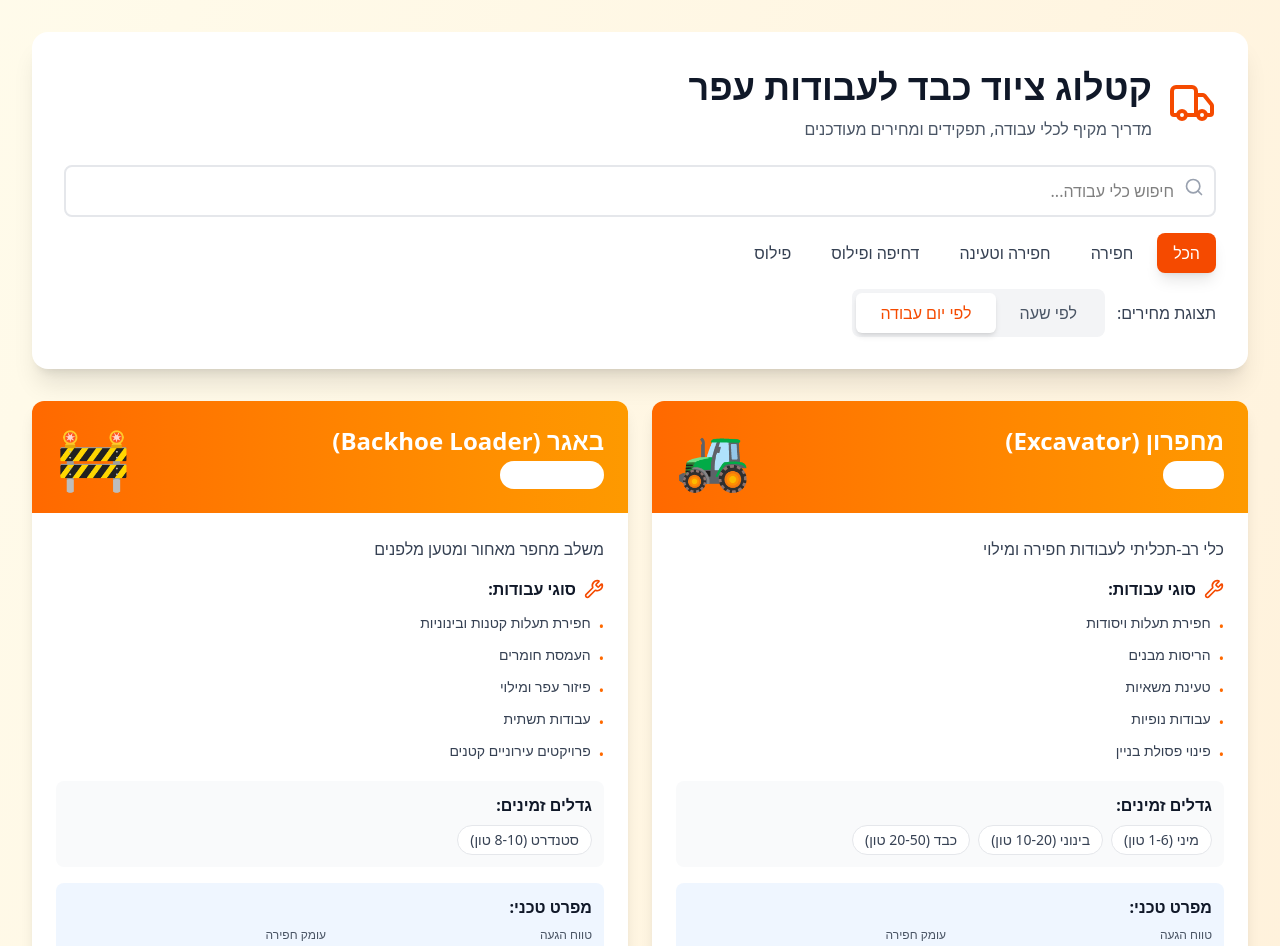
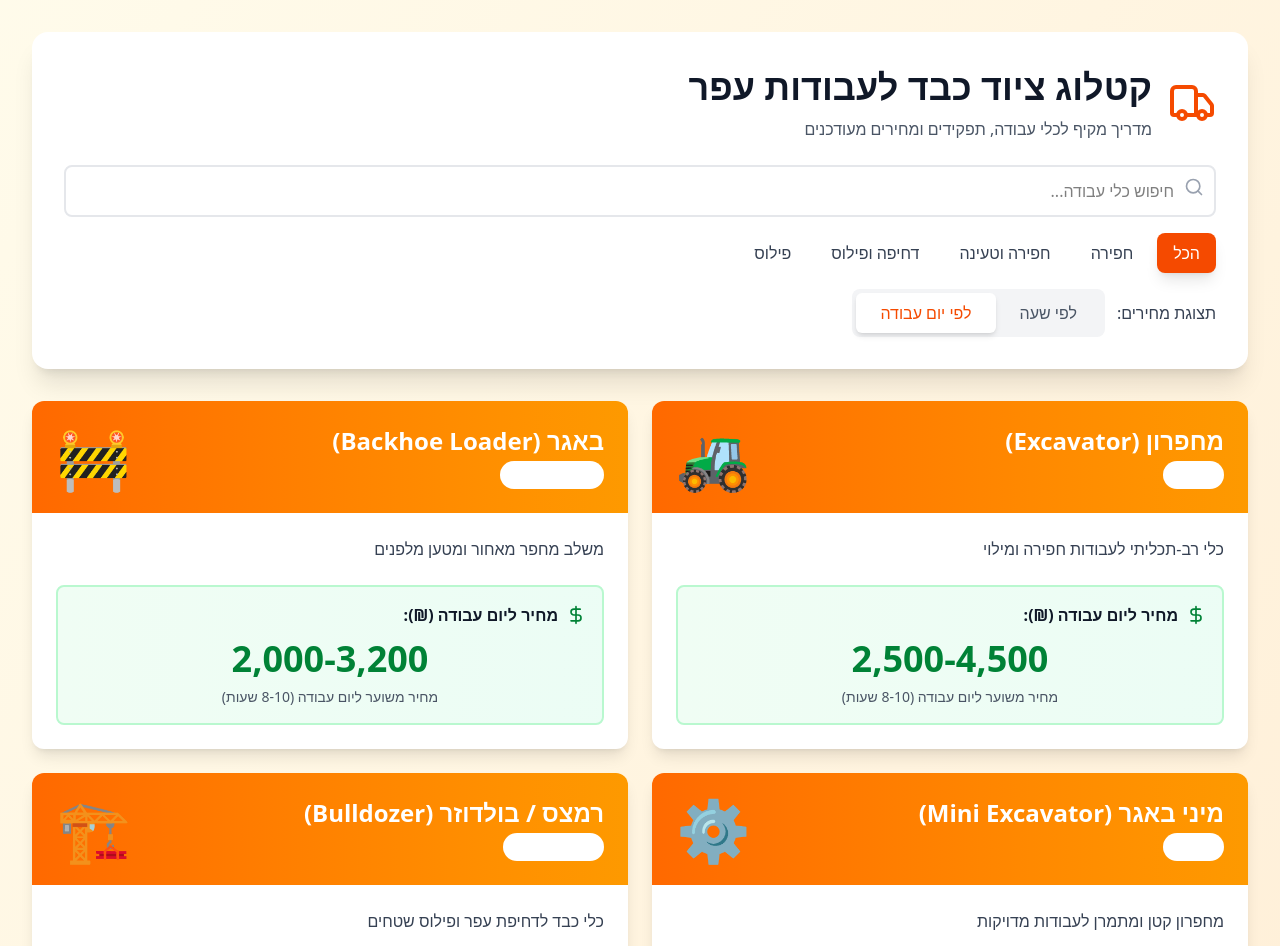
Before and after one commit to ramitaha13/nedal_track, a React (Vite) app: page / in a window 1280 px wide. Shown: the top 946 px of the page. Built offline with nearby package versions, Linux system fonts and the light colour scheme.

Commit message:
first commit

```diff
--- a/index.html
+++ b/index.html
@@ -4,7 +4,7 @@
     <meta charset="UTF-8" />
     <link rel="icon" type="image/svg+xml" href="/vite.svg" />
     <meta name="viewport" content="width=device-width, initial-scale=1.0" />
-    <title>Vite + React</title>
+    <title>קטלוג ציוד</title>
   </head>
   <body>
     <div id="root"></div>
--- a/src/components/home.jsx
+++ b/src/components/home.jsx
@@ -1,5 +1,5 @@
 import React, { useState } from "react";
-import { Truck, Search, DollarSign, Wrench } from "lucide-react";
+import { Truck, Search, DollarSign } from "lucide-react";
 
 const HeavyEquipmentCatalog = () => {
   const [searchTerm, setSearchTerm] = useState("");
@@ -258,84 +258,9 @@ const HeavyEquipmentCatalog = () => {
 
               {/* Content */}
               <div className="p-4 sm:p-6">
-                <p className="text-sm sm:text-base text-gray-700 mb-3 sm:mb-4 font-medium">
+                <p className="text-sm sm:text-base text-gray-700 mb-4 sm:mb-6 font-medium">
                   {item.description}
                 </p>
-
-                {/* Work Types */}
-                <div className="mb-3 sm:mb-4">
-                  <div className="flex items-center gap-2 mb-2 sm:mb-3">
-                    <Wrench className="w-4 h-4 sm:w-5 sm:h-5 text-orange-600" />
-                    <h3 className="text-sm sm:text-base font-bold text-gray-900">
-                      סוגי עבודות:
-                    </h3>
-                  </div>
-                  <ul className="space-y-1.5 sm:space-y-2">
-                    {item.works.map((work, idx) => (
-                      <li
-                        key={idx}
-                        className="flex items-start gap-2 text-xs sm:text-sm text-gray-700"
-                      >
-                        <span className="text-orange-500 mt-0.5 sm:mt-1">
-                          •
-                        </span>
-                        <span>{work}</span>
-                      </li>
-                    ))}
-                  </ul>
-                </div>
-
-                {/* Sizes */}
-                <div className="mb-3 sm:mb-4 bg-gray-50 p-2.5 sm:p-3 rounded-lg">
-                  <h3 className="text-sm sm:text-base font-bold text-gray-900 mb-2">
-                    גדלים זמינים:
-                  </h3>
-                  <div className="flex flex-wrap gap-1.5 sm:gap-2">
-                    {item.sizes.map((size, idx) => (
-                      <span
-                        key={idx}
-                        className="bg-white px-2 sm:px-3 py-1 rounded-full text-xs sm:text-sm text-gray-700 border border-gray-200"
-                      >
-                        {size}
-                      </span>
-                    ))}
-                  </div>
-                </div>
-
-                {/* Specifications */}
-                <div className="mb-3 sm:mb-4 bg-blue-50 p-2.5 sm:p-3 rounded-lg">
-                  <h3 className="text-sm sm:text-base font-bold text-gray-900 mb-2">
-                    מפרט טכני:
-                  </h3>
-                  <div className="grid grid-cols-2 gap-2 text-xs sm:text-sm">
-                    {Object.entries(item.specifications).map(([key, value]) => (
-                      <div key={key} className="flex flex-col">
-                        <span className="text-gray-600 text-xs">
-                          {key === "reach"
-                            ? "טווח הגעה"
-                            : key === "depth"
-                            ? "עומק חפירה"
-                            : key === "bucketCapacity"
-                            ? "נפח דלי"
-                            : key === "bladeWidth"
-                            ? "רוחב להב"
-                            : key === "speed"
-                            ? "מהירות"
-                            : key === "bladeLength"
-                            ? "אורך להב"
-                            : key === "precision"
-                            ? "דיוק"
-                            : key === "workWidth"
-                            ? "רוחב עבודה"
-                            : key}
-                        </span>
-                        <span className="font-semibold text-gray-900 text-xs sm:text-sm">
-                          {value}
-                        </span>
-                      </div>
-                    ))}
-                  </div>
-                </div>
 
                 {/* Pricing */}
                 <div className="bg-gradient-to-r from-green-50 to-emerald-50 p-3 sm:p-4 rounded-lg border-2 border-green-200">
```
